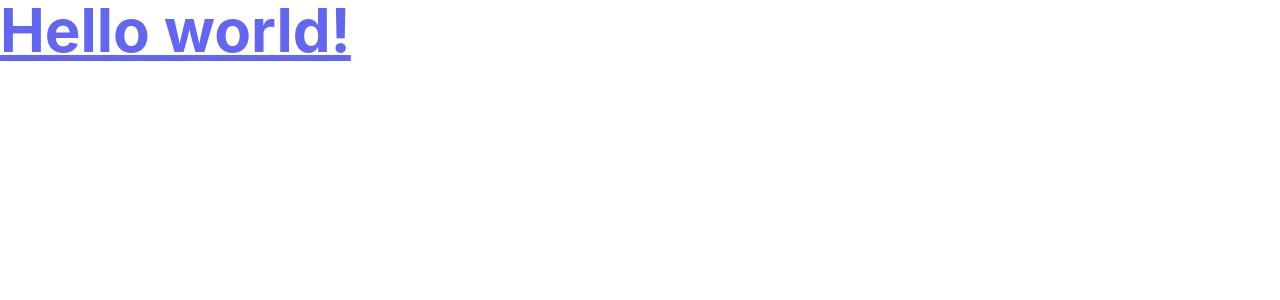
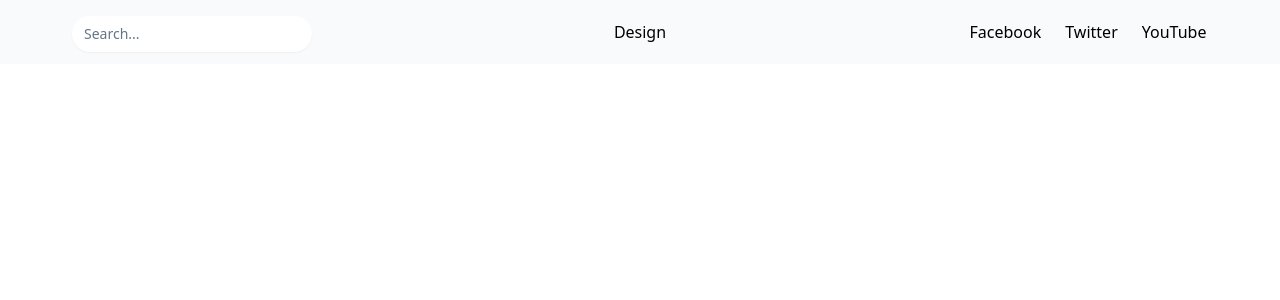
Before and after one commit to sherbahadurpun/nextjs-blog, a Next.js app: page / in a window 1280 px wide. Shown: the top 300 px of the page. Built offline with nearby package versions, Linux system fonts and the light colour scheme.

Commit message:
feat: add navigation menu

```diff
--- /dev/null
+++ b/components/Header.js
@@ -0,0 +1,29 @@
+import React from "react";
+
+const Header = () => {
+  return (
+    <header className="bg-gray-50">
+      <div className="xl:container xl:mx-auto flex flex-col items-center sm:flex-row sm:justify-between text-center py-3">
+        <div className="md:flex-none w-96 order-2 sm:order-1 flex justify-center py-4 sm:py-0">
+          <input
+            className="input-text"
+            type="text"
+            placeholder="Search..."
+          />
+        </div>
+        <div className="shrink w-80 sm:order-2">
+          <a>Design</a>
+        </div>
+        <div className="w-96 order-3 flex justify-center">
+          <div className="flex gap-6">
+            <a>Facebook</a>
+            <a>Twitter</a>
+            <a>YouTube</a>
+          </div>
+        </div>
+      </div>
+    </header>
+  );
+};
+
+export default Header;
--- a/pages/index.js
+++ b/pages/index.js
@@ -1,9 +1,11 @@
+import Header from "../components/Header";
+
 export default function Home() {
   return (
     <>
-      <h1 className="text-6xl font-bold text-indigo-500 underline">
-        Hello world!
-      </h1>
+      <div>
+        <Header />
+      </div>
     </>
   );
 }
--- a/styles/globals.css
+++ b/styles/globals.css
@@ -2,29 +2,7 @@
 @tailwind components;
 @tailwind utilities;
 
-html,
-body {
-  padding: 0;
-  margin: 0;
-  font-family: -apple-system, BlinkMacSystemFont, Segoe UI, Roboto, Oxygen,
-    Ubuntu, Cantarell, Fira Sans, Droid Sans, Helvetica Neue, sans-serif;
+.input-text {
+  @apply mt-1 block w-60 px-3 py-2 bg-white border-slate-300 rounded-full text-sm shadow-sm placeholder-slate-500;
+  @apply focus:outline-none focus:border-sky-500 focus:ring-1 focus:ring-sky-500;
 }
-
-a {
-  color: inherit;
-  text-decoration: none;
-}
-
-* {
-  box-sizing: border-box;
-}
-
-@media (prefers-color-scheme: dark) {
-  html {
-    color-scheme: dark;
-  }
-  body {
-    color: white;
-    background: black;
-  }
-}
--- a/tailwind.config.js
+++ b/tailwind.config.js
@@ -1,5 +1,6 @@
 /** @type {import('tailwindcss').Config} */
 module.exports = {
+  mode: 'jit',
   content: [
     "./pages/**/*.{js,ts,jsx,tsx}",
     "./components/**/*.{js,ts,jsx,tsx}",
```
